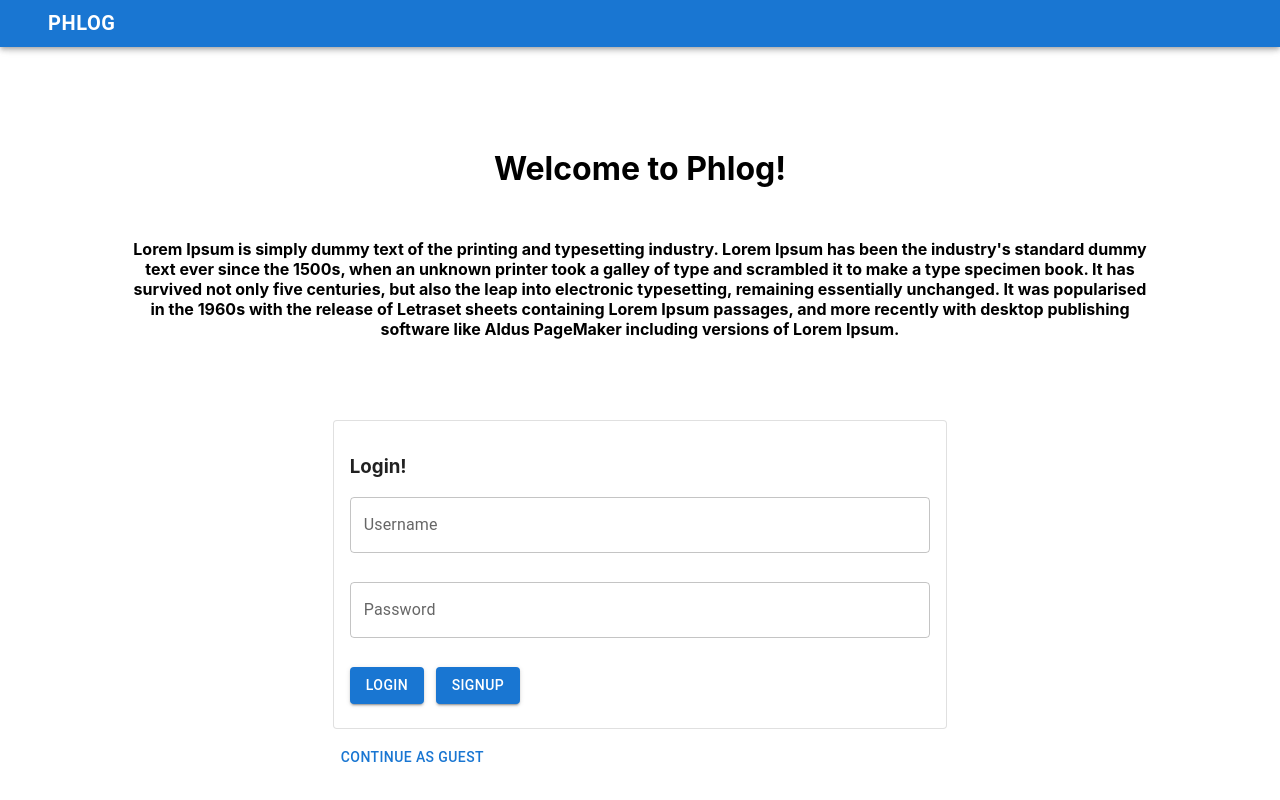
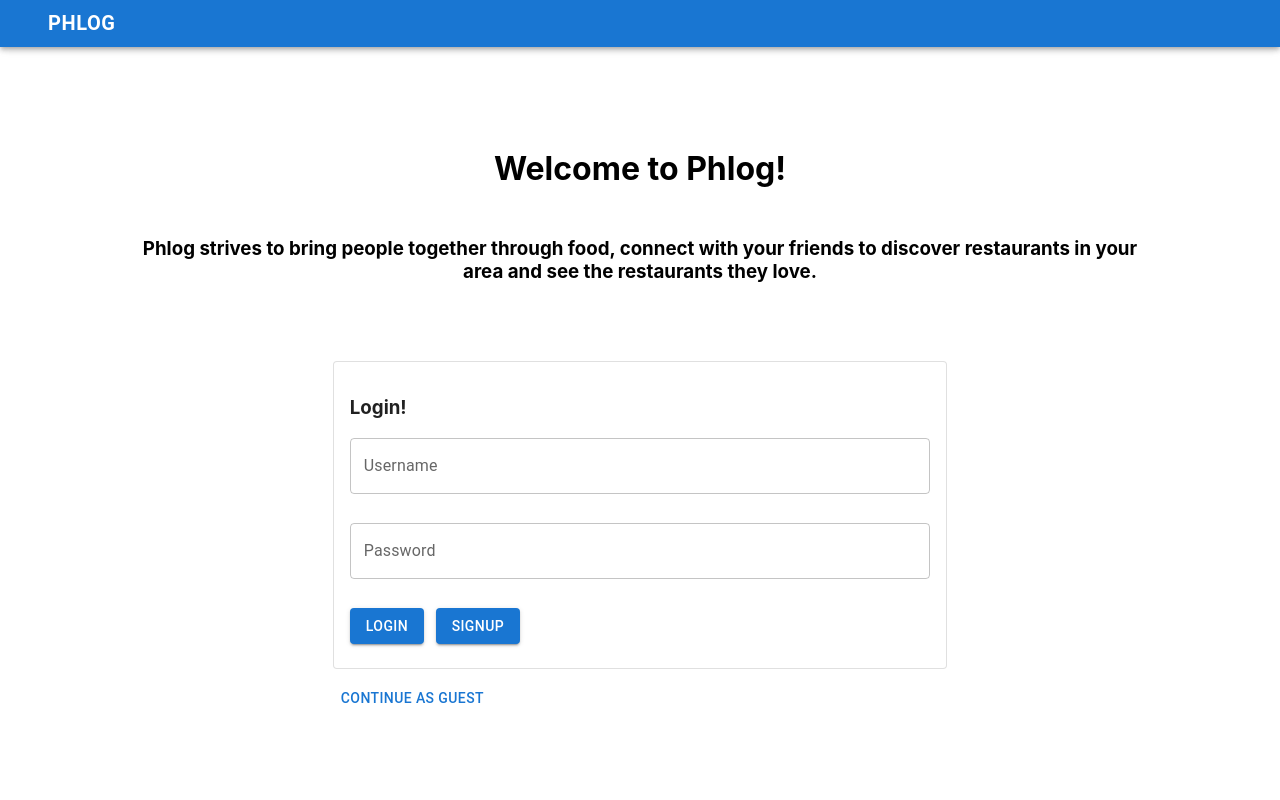
Before and after one commit to fredliu02/CSCI_201_Papa_Eats, a React (Create React App) app in the folder phlog/: page / in a window 1280 px wide. Shown: the top 800 px of the page. Built offline with nearby package versions, Linux system fonts and the light colour scheme.

Commit message:
descript

```diff
--- a/phlog/src/Pages/Home/Home.js
+++ b/phlog/src/Pages/Home/Home.js
@@ -53,18 +53,11 @@ function Home() {
             <h1>Welcome to Phlog!</h1>
           </Grid>
           <Grid item xs={12} style={{ textAlign: "center" }}>
-            <h4>
-              Lorem Ipsum is simply dummy text of the printing and typesetting
-              industry. Lorem Ipsum has been the industry's standard dummy text
-              ever since the 1500s, when an unknown printer took a galley of
-              type and scrambled it to make a type specimen book. It has
-              survived not only five centuries, but also the leap into
-              electronic typesetting, remaining essentially unchanged. It was
-              popularised in the 1960s with the release of Letraset sheets
-              containing Lorem Ipsum passages, and more recently with desktop
-              publishing software like Aldus PageMaker including versions of
-              Lorem Ipsum.
-            </h4>
+            <h3>
+              Phlog strives to bring people together through food, connect with
+              your friends to discover restaurants in your area and see the
+              restaurants they love.
+            </h3>
           </Grid>
           <Grid item xs={12}>
             <div>
```
